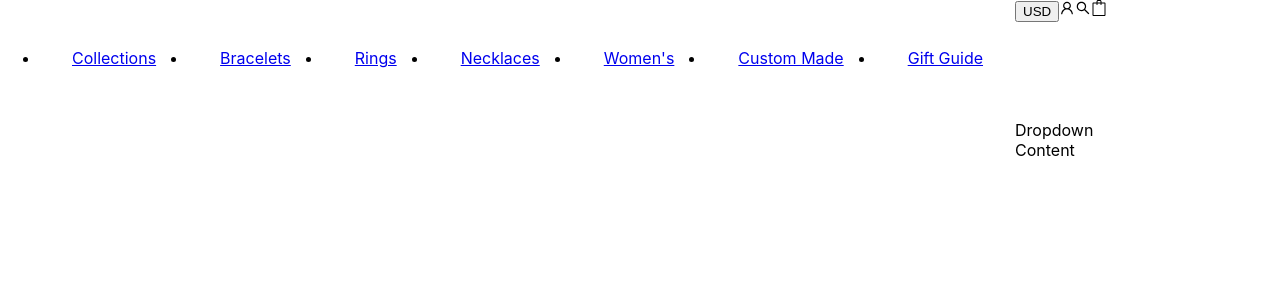
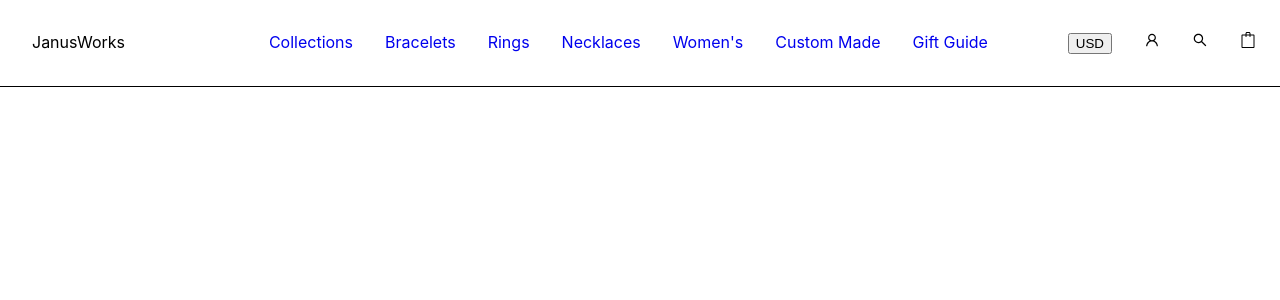
Before and after one commit to NichKHu/Janus-Ecommerce-React, a React (Create React App) app: page / in a window 1280 px wide. Shown: the top 300 px of the page. Built offline with nearby package versions, Linux system fonts and the light colour scheme.

Commit message:
Updated skeleton of navbar

```diff
--- a/src/components/Navbar/Navbar.css
+++ b/src/components/Navbar/Navbar.css
@@ -1,26 +1,26 @@
+.logo {
+    padding: 2rem;
+}
+
 .container {
+    display: flex;
+    border-bottom: 1px solid black;
+    justify-content: space-between;
+}
+
+.dropdown-menu > ul {
     display: flex;
 }
 
-.dropdown-main > ul {
-    display: flex;
-}
-
-.dropdown-main > ul > li {
-    padding: 2rem;
+.dropdown-menu > ul > li {
+    padding: 1rem;
 }
 
 .user {
     display: flex;
 }
 
-.dropdown {
-    position: relative;
+.user > * {
+    padding: 2rem 0.5rem;
+    margin-right: 1rem;
 }
-
-.dropdown-menu {
-    position: absolute;
-    left: 0;
-    top: calc(100% + 0.25rem);
-    background-color: white;
-}
--- a/src/components/Navbar/Navbar.js
+++ b/src/components/Navbar/Navbar.js
@@ -8,7 +8,8 @@ const Navbar = () => {
   return (
     <div className='navbar'>
       <div className='container'>
-        <div className='dropdown-main'>
+        <div className='logo'>JanusWorks</div>
+        <div className='dropdown-menu'>
           <ul>
             <li><a href='#'>Collections</a></li>
             <li><a href='#'>Bracelets</a></li>
@@ -20,11 +21,8 @@ const Navbar = () => {
           </ul>
         </div>
         <div className='user'>
-          <div className='dropdown'>
+          <div>
             <button className='dollar-conversion'>USD</button>
-            <div className='dropdown-menu'>
-              Dropdown Content
-            </div>
           </div>
           <span className='user-profile'><AiOutlineUser /></span>
           <span className='search-btn'><AiOutlineSearch /></span>
--- a/src/index.css
+++ b/src/index.css
@@ -11,3 +11,9 @@ code {
   font-family: source-code-pro, Menlo, Monaco, Consolas, 'Courier New',
     monospace;
 }
+
+* {
+  box-sizing: border-box;
+  text-decoration: none;
+  list-style: none;
+}
```
